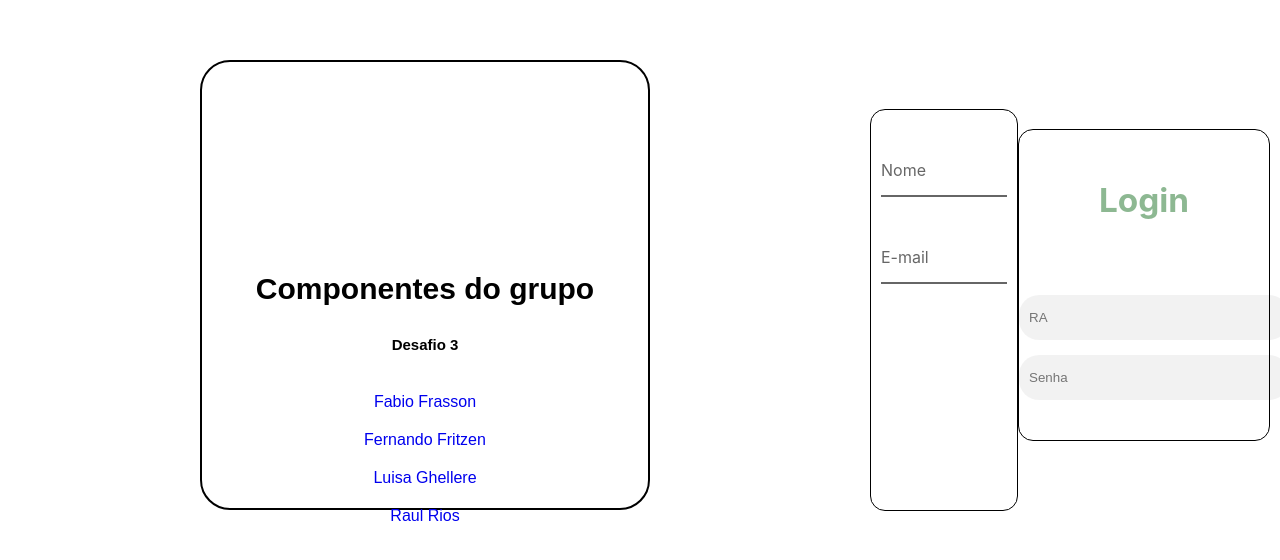
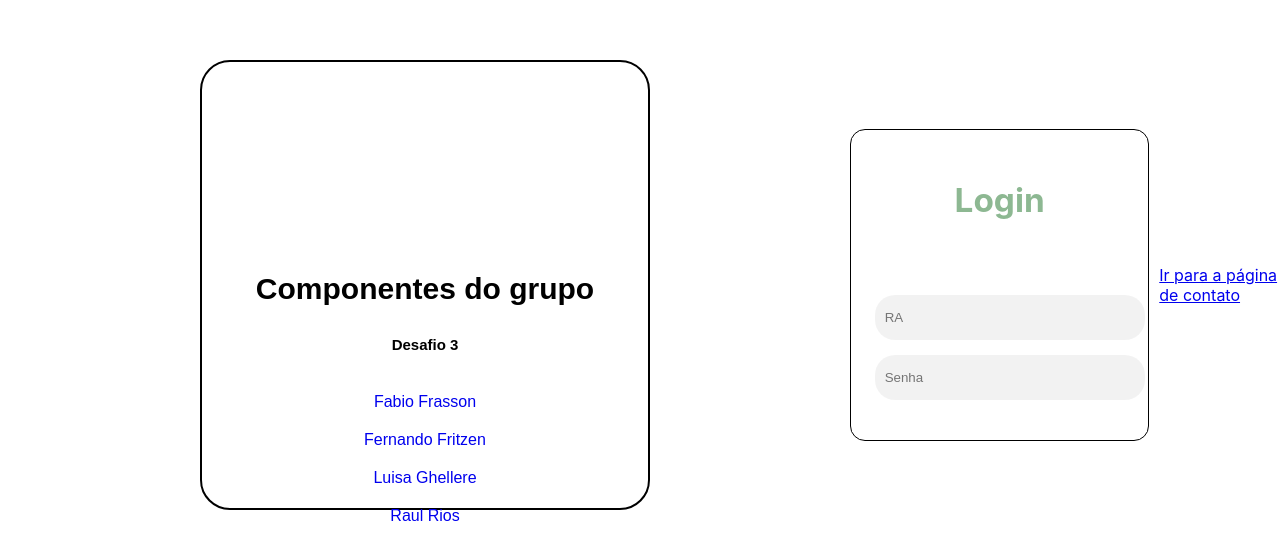
Before and after one commit to SundaeRaul/desafio3, a React (Create React App) app: page / in a window 1280 px wide. Shown: the part 140-700 px from the top of the page. Built offline with nearby package versions, Linux system fonts and the light colour scheme.

Commit message:
Adição de rotas com react-router-dom

```diff
--- a/package.json
+++ b/package.json
@@ -9,6 +9,7 @@
     "jquery": "^3.5.1",
     "react": "^17.0.0",
     "react-dom": "^17.0.0",
+    "react-router-dom": "^5.2.0",
     "react-scripts": "3.4.4"
   },
   "scripts": {
--- a/src/App.js
+++ /dev/null
@@ -1,15 +0,0 @@
-import React from 'react';
-import './App.css';
-import Fabio from './components/Fabio'
-import Form from './components/Form'
-import Raul from './components/Raul'
-
-export default () =>
-  <div className="App">
-      <Fabio>
-      </Fabio>
-
-      <Form/>
-      <Raul/>
-
-  </div>
--- a/src/components/Form.jsx
+++ b/src/components/Form.jsx
@@ -1,13 +1,13 @@
 import React from 'react';
 
 import './Form.css'
-import Button from './Button'
+import Input from './Input'
 
 function Form(){
     return(
         <form className="ContactForm">
-            <Button name="Nome"/>
-            <Button name="E-mail"/>
+            <Input name="Nome"/>
+            <Input name="E-mail"/>
         </form>
     );
 }
--- a/src/components/Button.jsx
+++ b/src/components/Input.jsx
@@ -1,8 +1,8 @@
 import React from 'react';
 
-import './Button.css'
+import './Input.css'
 
-function Button(props){
+function Input(props){
     return(
         <div id="box-input">
             <input id="contato" required="require"></input>
@@ -11,4 +11,4 @@ function Button(props){
     );
 }
 
-export default Button;
+export default Input;
--- a/src/index.js
+++ b/src/index.js
@@ -1,13 +1,17 @@
 import React from 'react';
 import ReactDOM from 'react-dom';
-import './index.css';
-import App from './App';
 import * as serviceWorker from './serviceWorker';
 
+import './index.css';
+import Routes from './routes';
+
+import { BrowserRouter } from 'react-router-dom';
+
+
 ReactDOM.render(
-  <React.StrictMode>
-    <App />
-  </React.StrictMode>,
+  <BrowserRouter>
+    <Routes />
+  </BrowserRouter>,
   document.getElementById('root')
 );
 
--- /dev/null
+++ b/src/pages/App.js
@@ -0,0 +1,19 @@
+import React from 'react';
+import '../App.css';
+import Fabio from '../components/Fabio'
+import Raul from '../components/Raul'
+
+import { Link } from 'react-router-dom';
+
+export default () =>
+  <div className="App">
+      <Fabio>
+      </Fabio>
+
+      <Raul/>
+
+      <p>
+        <Link to="/Contato">Ir para a página de contato</Link>
+      </p>
+
+  </div>
--- /dev/null
+++ b/src/pages/Contato.js
@@ -0,0 +1,19 @@
+import React from 'react';
+
+import { Link } from 'react-router-dom';
+
+import Form from '../components/Form'
+
+function Contato(){
+    return(
+        <div>
+            <Form/>
+
+            <p>
+                <Link to="/">Voltar para a pagina inicial</Link>
+            </p>
+        </div>
+    );
+}
+
+export default Contato;
--- /dev/null
+++ b/src/routes.js
@@ -0,0 +1,19 @@
+import React from 'react';
+
+import App from './pages/App';
+import Contato from './pages/Contato';
+
+
+import { Switch, Route } from 'react-router-dom';
+
+
+function Routes(){
+    return(
+        <Switch>
+            <Route path="/" component={App} exact />
+            <Route path="/Contato" component={Contato} />
+        </Switch>
+    );
+}
+
+export default Routes;
```
Also changed, not shown: src/components/Header.css (added), src/components/Header.jsx (added), src/components/Input.css (renamed from src/components/Button.css), 1 other file (tests, documents, lock files or other folders).
